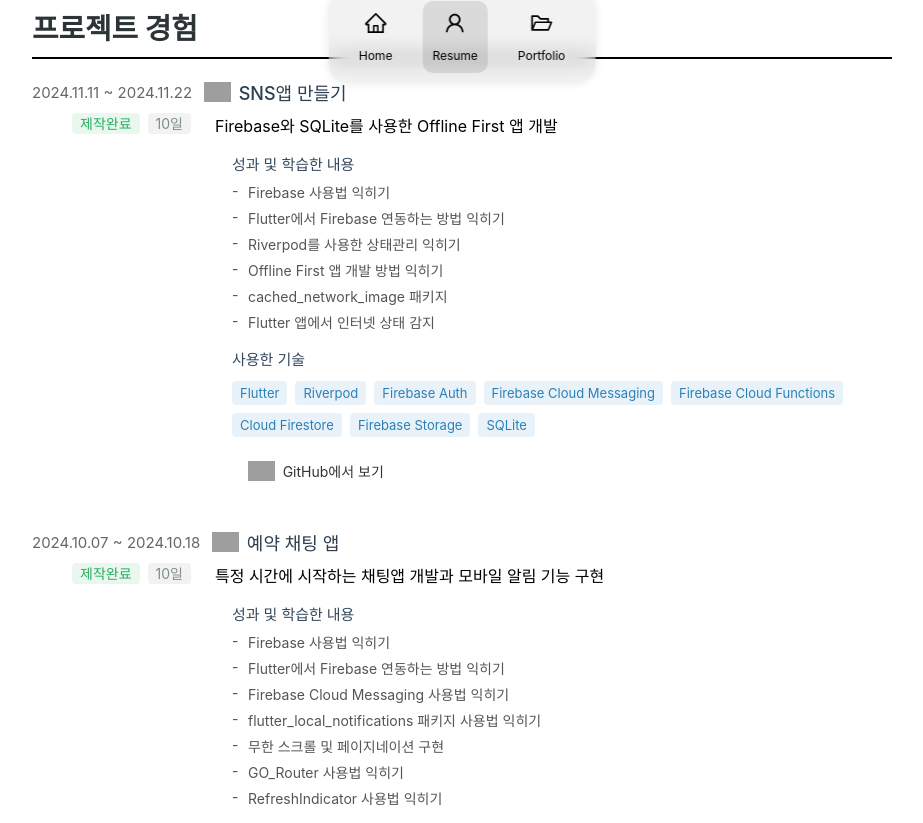
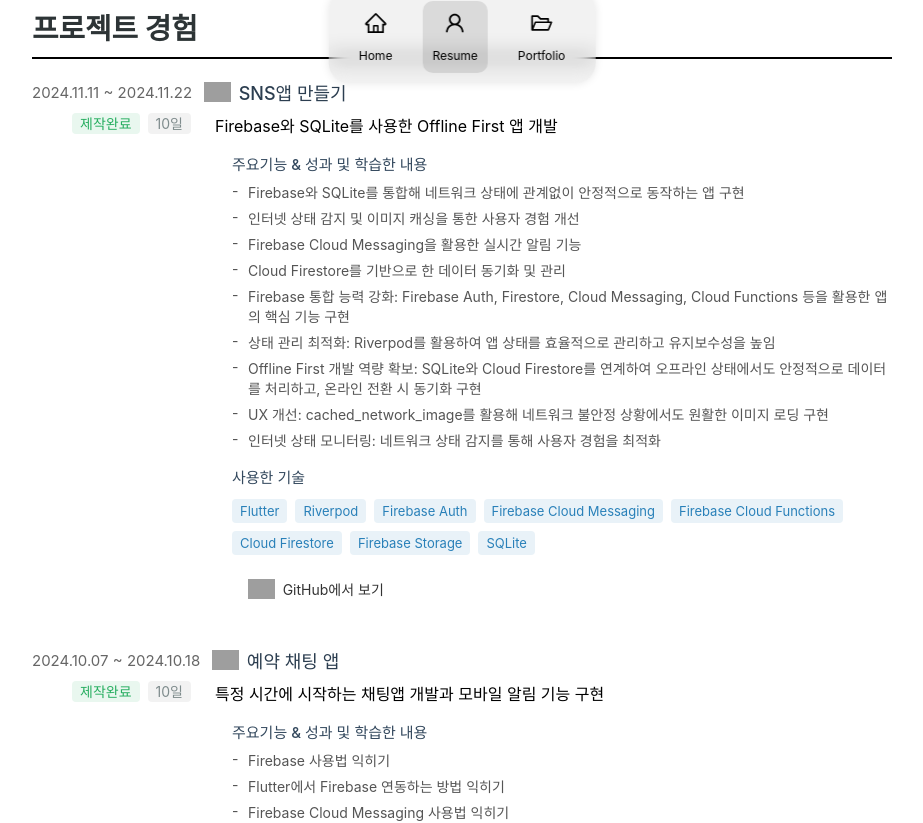
Before and after one commit to yeobeomhwi/React_My_Resume, a React (Create React App) app: page /resume in a window 1280 px wide. Shown: the part 697-1520 px from the top of the page, without its empty margins (178-1101 px from the left). Built offline with nearby package versions, Linux system fonts and the light colour scheme; grey boxes are pictures that could not be loaded.

Commit message:
성과 수정

```diff
--- a/src/components/Project/ProjectItem.tsx
+++ b/src/components/Project/ProjectItem.tsx
@@ -67,7 +67,7 @@ const ProjectItem = ({
         </div>
 
         <SubSection>
-          <SubTitle>성과 및 학습한 내용</SubTitle>
+          <SubTitle>주요기능 & 성과 및 학습한 내용</SubTitle>
           <List>
             {achievements.map((item, index) => (
               <ListItem key={index}>{item}</ListItem>
--- a/src/data/projects.ts
+++ b/src/data/projects.ts
@@ -10,12 +10,15 @@ export const projects: Project[] = [
     status: "제작완료",
     description: "Firebase와 SQLite를 사용한 Offline First 앱 개발",
     achievements: [
-      "Firebase 사용법 익히기",
-      "Flutter에서 Firebase 연동하는 방법 익히기",
-      "Riverpod를 사용한 상태관리 익히기",
-      "Offline First 앱 개발 방법 익히기",
-      "cached_network_image 패키지",
-      "Flutter 앱에서 인터넷 상태 감지",
+      "Firebase와 SQLite를 통합해 네트워크 상태에 관계없이 안정적으로 동작하는 앱 구현",
+      "인터넷 상태 감지 및 이미지 캐싱을 통한 사용자 경험 개선",
+      "Firebase Cloud Messaging을 활용한 실시간 알림 기능",
+      "Cloud Firestore를 기반으로 한 데이터 동기화 및 관리",
+      "Firebase 통합 능력 강화: Firebase Auth, Firestore, Cloud Messaging, Cloud Functions 등을 활용한 앱의 핵심 기능 구현",
+      "상태 관리 최적화: Riverpod를 활용하여 앱 상태를 효율적으로 관리하고 유지보수성을 높임",
+      "Offline First 개발 역량 확보: SQLite와 Cloud Firestore를 연계하여 오프라인 상태에서도 안정적으로 데이터를 처리하고, 온라인 전환 시 동기화 구현",
+      "UX 개선: cached_network_image를 활용해 네트워크 불안정 상황에서도 원활한 이미지 로딩 구현",
+      "인터넷 상태 모니터링: 네트워크 상태 감지를 통해 사용자 경험을 최적화",
     ],
     skills: [
       "Flutter",
```
